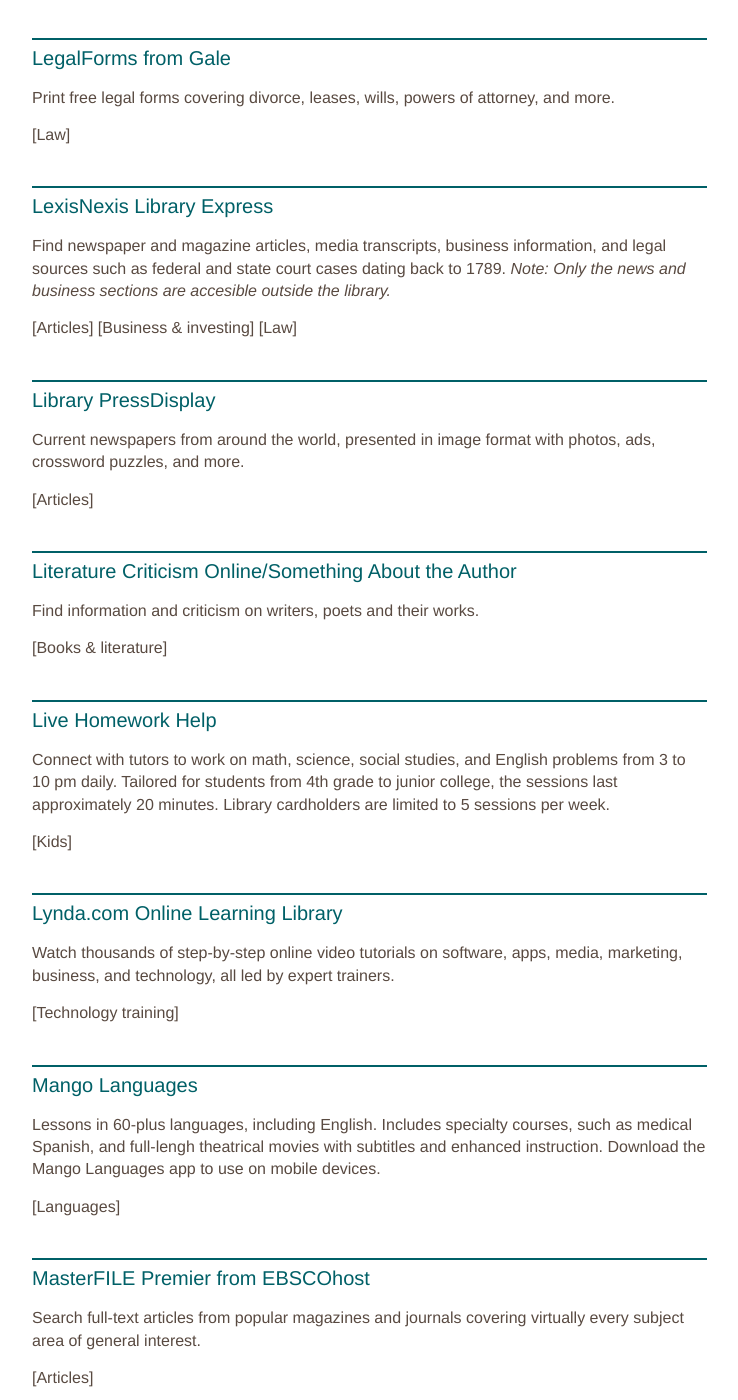
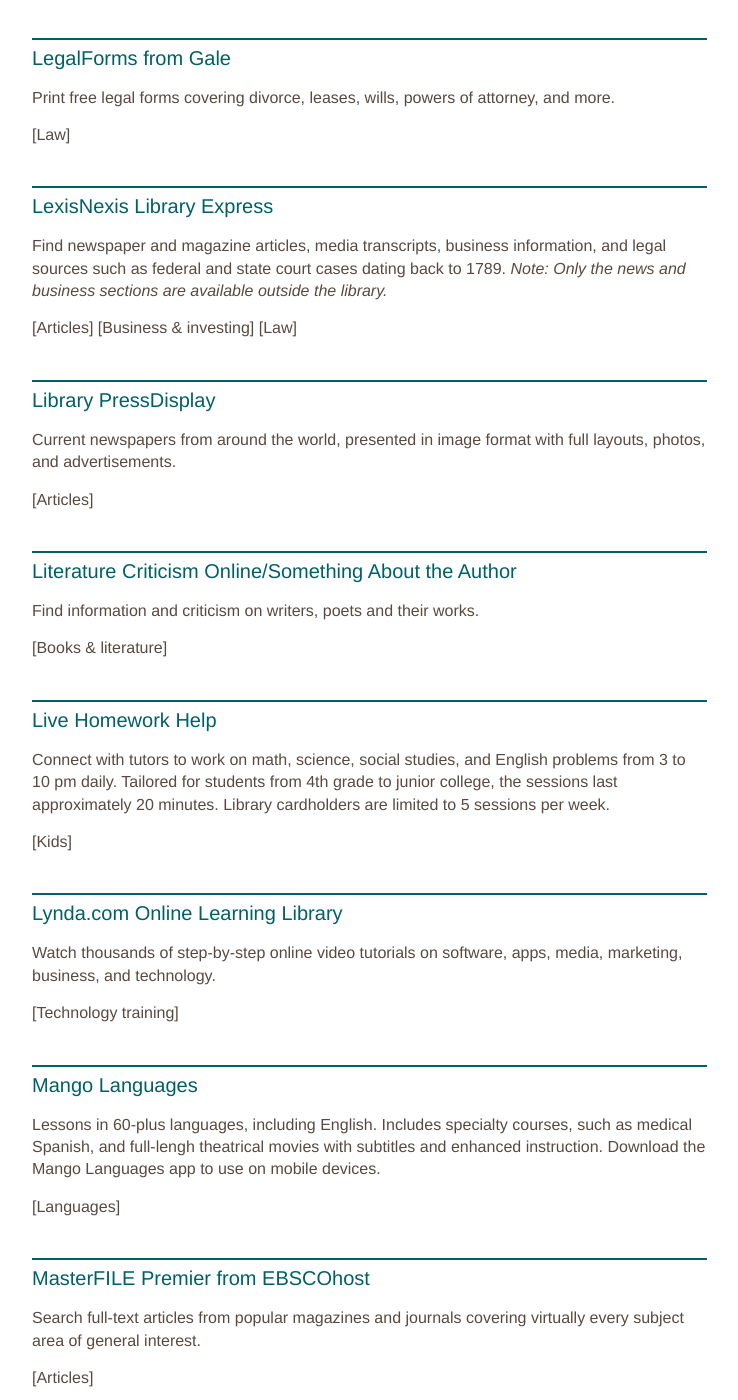
Before and after one commit to skokielibrary/spl-content, a Jekyll site: the page built from _content/bruce/resources--research-topic.markdown, in a window 1280 px wide and 1400 px high, scrolled down 4296 px. Shown: the whole window, without its empty margins (126-864 px from the left). Built offline with Jekyll 4.4.1, drawn with Linux system fonts in a browser that asks for light colours; some of the changed text lies outside the part shown.

Commit message:
Updated resources--research-topic.markdown

```diff
--- a/_content/bruce/resources--research-topic.markdown
+++ b/_content/bruce/resources--research-topic.markdown
@@ -131,14 +131,14 @@ Print free legal forms covering divorce, leases, wills, powers of attorney, and
 [Law]
 
 ##LexisNexis Library Express
-Find newspaper and magazine articles, media transcripts, business information, and legal sources such as federal and state court cases dating back to 1789. _Note: Only the news and business sections are accesible outside the library._
+Find newspaper and magazine articles, media transcripts, business information, and legal sources such as federal and state court cases dating back to 1789. _Note: Only the news and business sections are available outside the library._
 
 [Articles]
 [Business & investing]
 [Law]
 
 ##Library PressDisplay
-Current newspapers from around the world, presented in image format with photos, ads, crossword puzzles, and more.
+Current newspapers from around the world, presented in image format with full layouts, photos, and advertisements.
 
 [Articles]
 
@@ -153,7 +153,7 @@ Connect with tutors to work on math, science, social studies, and English proble
 [Kids]
 
 ##Lynda.com Online Learning Library
-Watch thousands of step-by-step online video tutorials on software, apps, media, marketing, business, and technology, all led by expert trainers.
+Watch thousands of step-by-step online video tutorials on software, apps, media, marketing, business, and technology.
 
 [Technology training]
 
```
Also changed, not shown: other parts of _content/bruce/resources--research-topic.markdown (+1 -1 lines).
